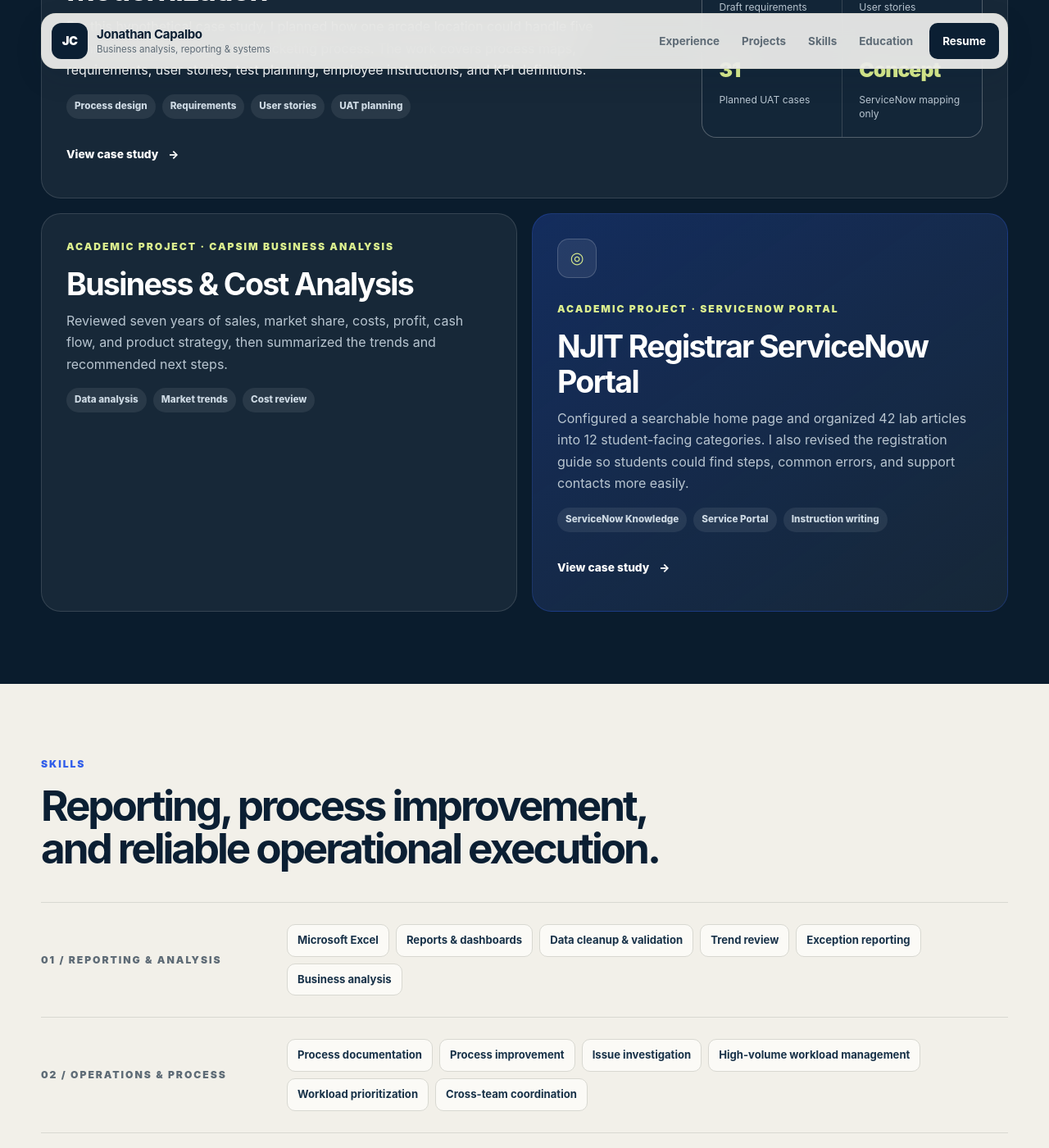
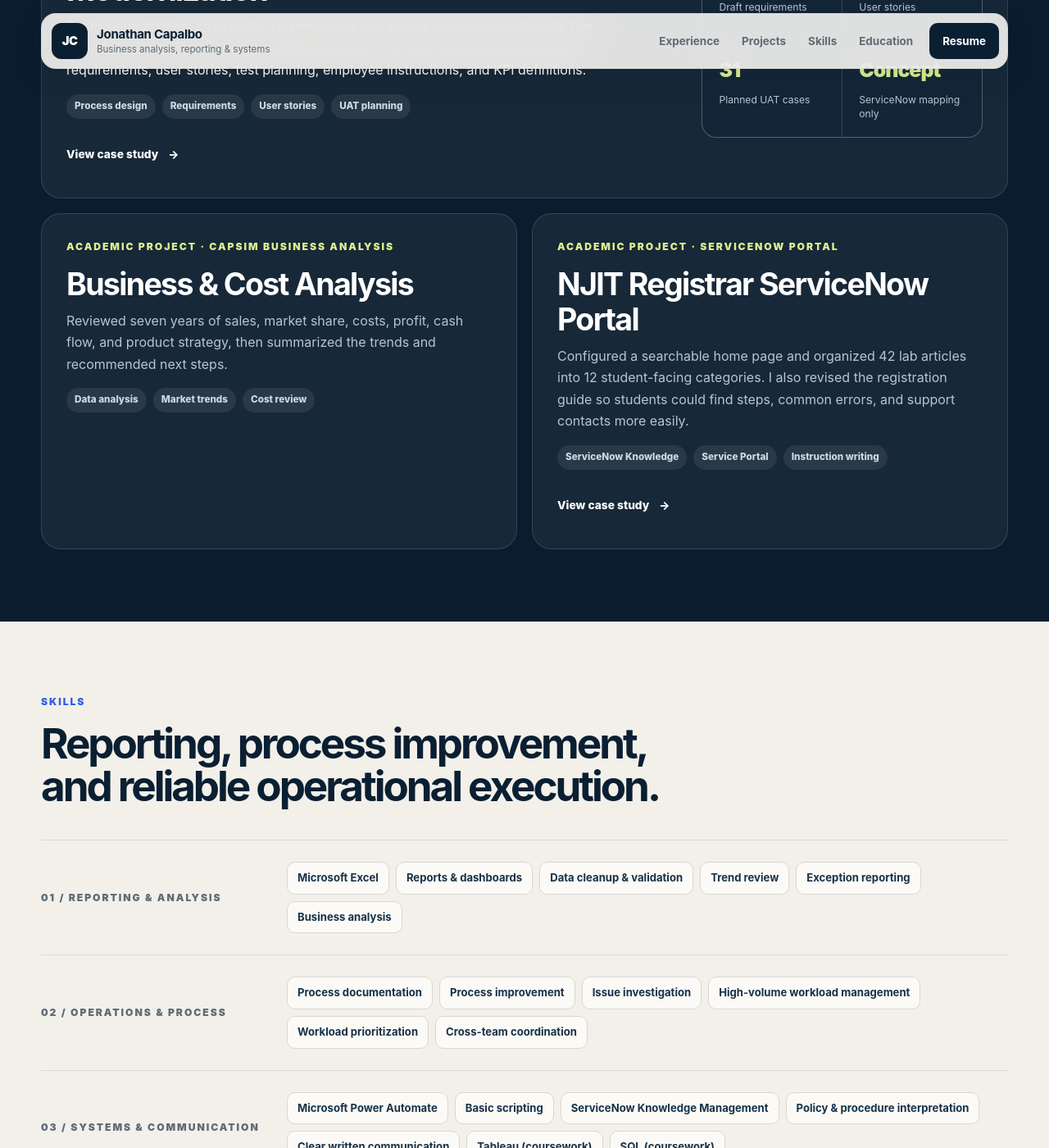
Before and after one commit to jon314159/JonathanCapalbo.me, a Jekyll site: the page index.html, which Jekyll copies as it is, in a window 1280 px wide and 1400 px high, scrolled down 3256 px. Shown: the whole window at 82% size. Built offline with Jekyll 4.4.1, drawn with Linux system fonts in a browser that asks for light colours.

Commit message:
Unify secondary project card styling

```diff
--- a/_layouts/default.html
+++ b/_layouts/default.html
@@ -5,7 +5,7 @@
     <meta name="viewport" content="width=device-width, initial-scale=1.0" />
     <title>{% if page.title %}{{ page.title }} | {% endif %}{{ site.title }}</title>
     <meta name="description" content="{{ page.description | default: site.description }}" />
-    <link rel="stylesheet" href="{{ '/assets/css/style.css' | relative_url }}?v=46" />
+    <link rel="stylesheet" href="{{ '/assets/css/style.css' | relative_url }}?v=47" />
   </head>
   <body id="top">
     <header>
--- a/arcade-ticketing-modernization.html
+++ b/arcade-ticketing-modernization.html
@@ -21,7 +21,7 @@
     <meta name="twitter:image:alt" content="Professional headshot of Jonathan Capalbo" />
     <link rel="canonical" href="https://jonathancapalbo.me/arcade-ticketing-modernization.html" />
     <link rel="icon" href="favicon.svg" type="image/svg+xml" />
-    <link rel="stylesheet" href="assets/css/style.css?v=46" />
+    <link rel="stylesheet" href="assets/css/style.css?v=47" />
   </head>
   <body class="case-study-page">
     <a class="skip-link" href="#case-content">Skip to content</a>
--- a/assets/css/style.css
+++ b/assets/css/style.css
@@ -756,11 +756,6 @@ nav .nav-resume:hover { color: #fff; background: var(--blue); }
   align-items: center;
 }
 
-.arcade-project {
-  border-color: rgba(220, 239, 142, 0.25);
-  background: linear-gradient(120deg, rgba(49, 94, 234, 0.17), rgba(255, 255, 255, 0.055));
-}
-
 .arcade-project-proof {
   display: grid;
   grid-template-columns: repeat(2, minmax(0, 1fr));
@@ -782,27 +777,13 @@ nav .nav-resume:hover { color: #fff; background: var(--blue); }
   border: 1px solid rgba(255, 255, 255, 0.13);
   border-radius: var(--radius-lg);
   background: rgba(255, 255, 255, 0.055);
-  transition: transform 180ms ease, border-color 180ms ease;
-}
-
-.project-card:hover { transform: translateY(-4px); border-color: rgba(255, 255, 255, 0.26); }
-.project-card-static:hover { transform: none; border-color: rgba(255, 255, 255, 0.13); }
+  transition: border-color 180ms ease;
+}
+
+.project-card:hover { border-color: rgba(255, 255, 255, 0.26); }
 .project-card h3 { max-width: 520px; color: #fff; font-size: clamp(1.65rem, 3vw, 2.35rem); }
 .project-card > p:not(.project-label) { color: #b8c5d0; }
 .project-card .project-label { color: var(--lime); }
-
-.project-icon {
-  display: grid;
-  width: 48px;
-  height: 48px;
-  margin-bottom: 28px;
-  place-items: center;
-  border: 1px solid rgba(255, 255, 255, 0.18);
-  border-radius: 14px;
-  color: var(--lime);
-  background: rgba(255, 255, 255, 0.08);
-  font-size: 1.2rem;
-}
 
 .project-card .tag-row span { color: #cdd9e3; background: rgba(255, 255, 255, 0.08); }
 
@@ -819,11 +800,6 @@ nav .nav-resume:hover { color: #fff; background: var(--blue); }
 }
 
 .project-link:hover { color: var(--lime); }
-
-.accent-project {
-  border-color: rgba(220, 239, 142, 0.25);
-  background: linear-gradient(145deg, rgba(20, 123, 108, 0.3), rgba(255, 255, 255, 0.05));
-}
 
 .skills-section { padding-bottom: 70px; }
 
@@ -1056,7 +1032,6 @@ footer strong { color: var(--ink); }
   .workflow-visual ol { grid-template-columns: 1fr; }
   .workflow-visual li { border-right: 0; border-bottom: 1px solid rgba(255,255,255,0.18); }
   .project-card { min-height: 0; padding: 26px; }
-  .project-icon { margin-bottom: 24px; }
   .education-section { width: min(100% - 20px, 1240px); margin-bottom: 72px; padding: 30px 22px; }
   .contact-section { width: min(100% - 32px, 1180px); padding: 34px 24px; }
   .contact-primary { font-size: 0.76rem; }
@@ -1886,11 +1861,6 @@ nav a {
   background: var(--blue-light);
 }
 
-.accent-project {
-  border-color: rgba(49, 94, 234, 0.28);
-  background: linear-gradient(145deg, rgba(49, 94, 234, 0.26), rgba(255, 255, 255, 0.05));
-}
-
 .contact-actions > div {
   gap: 8px;
 }
--- a/index.html
+++ b/index.html
@@ -21,7 +21,7 @@
     <meta name="twitter:image:alt" content="Professional headshot of Jonathan Capalbo" />
     <link rel="canonical" href="https://jonathancapalbo.me/" />
     <link rel="icon" href="favicon.svg" type="image/svg+xml" />
-    <link rel="stylesheet" href="assets/css/style.css?v=46" />
+    <link rel="stylesheet" href="assets/css/style.css?v=47" />
   </head>
   <body>
     <a class="skip-link" href="#main-content">Skip to content</a>
@@ -161,7 +161,7 @@
           </article>
 
           <div class="secondary-projects">
-            <article class="project-card project-card-wide arcade-project">
+            <article class="project-card project-card-wide">
               <div>
                 <p class="project-label">Self-directed case study · Hypothetical</p>
                 <h3>Arcade Operations Ticketing Modernization</h3>
@@ -177,15 +177,14 @@
               </dl>
             </article>
 
-            <article class="project-card project-card-static">
+            <article class="project-card">
               <p class="project-label">Academic project · CAPSIM business analysis</p>
               <h3>Business &amp; Cost Analysis</h3>
               <p>Reviewed seven years of sales, market share, costs, profit, cash flow, and product strategy, then summarized the trends and recommended next steps.</p>
               <div class="tag-row"><span>Data analysis</span><span>Market trends</span><span>Cost review</span></div>
             </article>
 
-            <article class="project-card accent-project">
-              <div class="project-icon" aria-hidden="true">◎</div>
+            <article class="project-card">
               <p class="project-label">Academic project · ServiceNow portal</p>
               <h3>NJIT Registrar ServiceNow Portal</h3>
               <p>Configured a searchable home page and organized 42 lab articles into 12 student-facing categories. I also revised the registration guide so students could find steps, common errors, and support contacts more easily.</p>
--- a/sales-activity-tracker.html
+++ b/sales-activity-tracker.html
@@ -21,7 +21,7 @@
     <meta name="twitter:image:alt" content="Fictional Excel dashboard with KPI cards and goal-comparison charts" />
     <link rel="canonical" href="https://jonathancapalbo.me/sales-activity-tracker.html" />
     <link rel="icon" href="favicon.svg" type="image/svg+xml" />
-    <link rel="stylesheet" href="assets/css/style.css?v=46" />
+    <link rel="stylesheet" href="assets/css/style.css?v=47" />
   </head>
   <body class="case-study-page sales-case-page">
     <a class="skip-link" href="#case-content">Skip to content</a>
--- a/servicenow-njit-registrar.html
+++ b/servicenow-njit-registrar.html
@@ -21,7 +21,7 @@
     <meta name="twitter:image:alt" content="Sanitized screenshot of Jonathan Capalbo's academic ServiceNow registrar portal project" />
     <link rel="canonical" href="https://jonathancapalbo.me/servicenow-njit-registrar.html" />
     <link rel="icon" href="favicon.svg" type="image/svg+xml" />
-    <link rel="stylesheet" href="assets/css/style.css?v=46" />
+    <link rel="stylesheet" href="assets/css/style.css?v=47" />
   </head>
   <body class="case-study-page">
     <a class="skip-link" href="#case-content">Skip to content</a>
```
